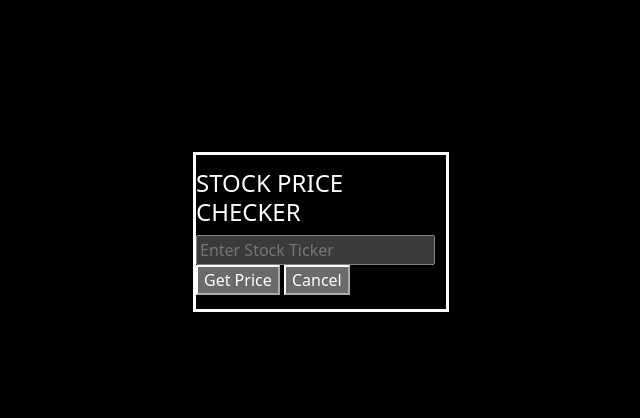
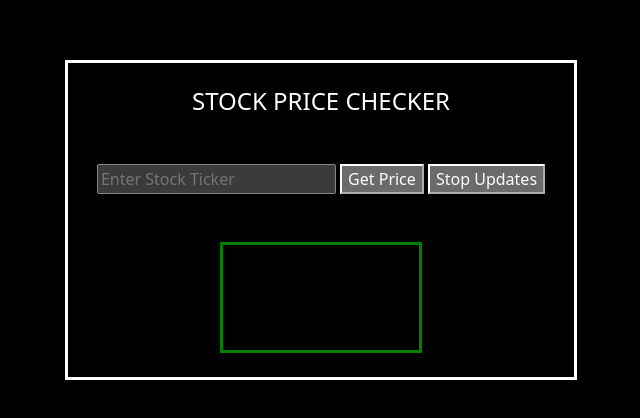
Before and after one commit to milokv/stocksite, a plain HTML site: page index.html in a window 1280 px wide. Shown: the part 180-598 px from the top of the page, without its empty margins (319-959 px from the left). Drawn offline with nearby package versions, Linux system fonts and the light colour scheme.

Commit message:
aesthetic improvements to HTML and CSS styling

```diff
--- a/index.html
+++ b/index.html
@@ -9,16 +9,16 @@
     <title>STOCK TICKERS</title>
 </head>
 
-<body style="height: 100%; background-color: black;">
+<body style="background-color: black;">
     <div class="center" style="height: 100vh;" data-bs-theme="dark">
-        <div class="mt-4 center tickerbox">
-            <h4 style="color: white;">STOCK PRICE CHECKER</h4>
-            <div>
+        <div class="tickerBox" id="priceBoxCenter">
+            <h4 style="color: white;" class="m-4" >STOCK PRICE CHECKER</h4>
+            <div class="m-4">
                 <input type="text" id="tickerInput" placeholder="Enter Stock Ticker">
                 <button id="submitButton">Get Price</button>
-                <button id="unsubButton">Cancel</button>
+                <button id="unsubButton">Stop Updates</button>
             </div>
-            <div id="priceDisplay" style="color: white;"></div>
+            <div id="priceDisplay" style="color: white; border-color: green;" class="m-4 tickerBox center"></div>
         </div>
     </div>
 
--- a/style.css
+++ b/style.css
@@ -5,10 +5,16 @@
     justify-content: center;
 }
 
-.tickerbox {
+#priceBoxCenter{
+    display: flex;
+    flex-direction: column;
+    align-items: center;
+}
+
+.tickerBox {
     box-shadow: 0 0 10px rgba(0, 0, 0, 0.1);
-    height: 20%;
-    width: 20%;
+    height: 40%;
+    width: 40%;
     border-color: white;
     border-style: solid;
 }
```
